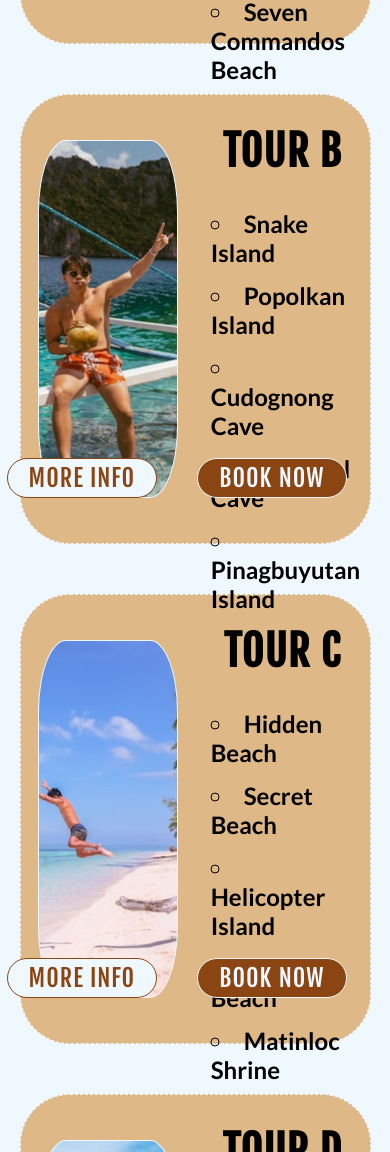
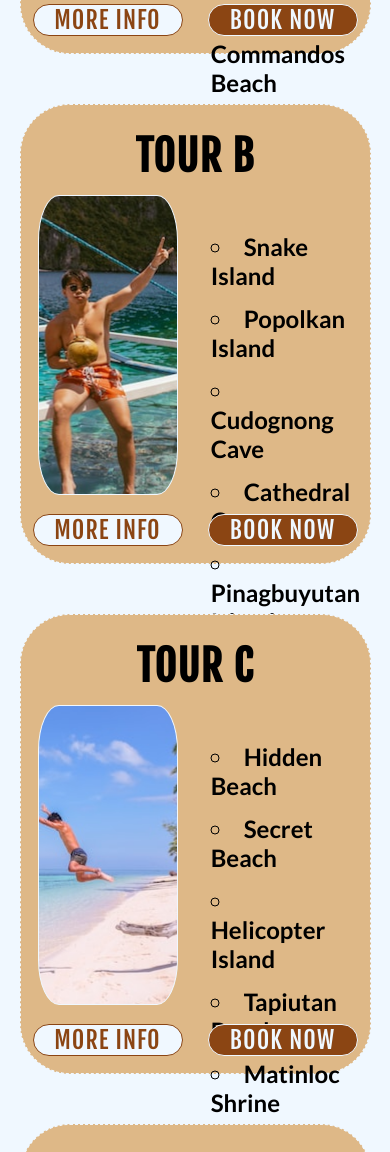
Before and after one commit to dcigic92/pp1-el-nido-tours, a plain HTML site: page index.html in a window 390 px wide. Shown: the part 848-2000 px from the top of the page. Drawn offline with Linux system fonts and the light colour scheme.

Commit message:
Fix index page basic html structure for better responsiveness

```diff
--- a/assets/css/style.css
+++ b/assets/css/style.css
@@ -71,32 +71,6 @@ h1, h2, h3, h4, .special-text {
     display: none;
 }
 
-/*
-#menu {
-    background-color: saddlebrown;
-    height: 60px;
-    line-height: 60px;
-    text-align: center;
-    border-bottom: 1.5px dashed aliceblue;
-    border-top: 1.5px solid aliceblue;
-}
-
-#menu > a {
-    text-decoration: none;
-    color: aliceblue;
-    font-size: 150%;
-    margin-right: 25px;
-    margin-left: 25px;
-}
-
-#menu > a:hover {
-	color: burlywood;
-}
-*/
-.active {
-    border-bottom: 2px solid aliceblue;
-}
-
 /* Main content */
 
 .top-margin {
@@ -104,7 +78,14 @@ h1, h2, h3, h4, .special-text {
 }
 
 .wrapper {
-    height: 450px;
+    height: 460px;
+}
+
+.divider {
+    height: 100%;
+    width: 49%;
+    margin: 0 0.5%;
+    border: 1.5px dashed aliceblue;
 }
 
 .content-bg {
@@ -112,22 +93,32 @@ h1, h2, h3, h4, .special-text {
     border-radius: 50px;
 }
 
-.container-left {
-    height: 100%;
-    width: 50%;
+.float-left {
     float: left;
 }
 
-.container-right {
-    height: 100%;
-    width: 50%;
+.float-right {
     float: right;
 }
 
-.divider {
-    width: 49%;
-    margin: 0 0.5%;
-    border: 1.5px dashed aliceblue;
+.title-container {
+    height: 70px;
+    width: 100%;
+}
+
+.image-container {
+    height: 300px;
+    width: 50%;
+}
+
+.text-container {
+    height: 300px;
+    width: 50%;
+}
+
+.buttons-container {
+    height: 70px;
+    width: 100%;
 }
 
 /* Main content images */
@@ -139,9 +130,9 @@ h1, h2, h3, h4, .special-text {
 }
 
 .image {
-    width: 80%;
-    height: 80%;
-    border-radius: 25%;
+    width: 85%;
+    height: 95%;
+    border-radius: 15%;
     border: 1px solid aliceblue;
 }
 
@@ -171,14 +162,15 @@ h1, h2, h3, h4, .special-text {
 
 /* Main content text */
 
-.text-container {
-    position: relative;
+.title {
+    padding-top: 25px;
+    text-align: center;
+    font-size: 175%;
+    margin-bottom: 20px;
 }
 
-.title {
-    margin: 30px 0 25px 0;
-    text-align: center;
-    font-size: 175%;
+.text-container ul {
+    padding-top: 30px;
 }
 
 .text-container li {
@@ -189,16 +181,9 @@ h1, h2, h3, h4, .special-text {
 
 /* Buttons */
 
-.buttons-container {
-    position: absolute;
-    bottom: 8%;
-    right: 7%;
-}
-
 .button {
     border-radius: 50px;
     width: 150px;
-    height: 40px;
 }
 
 .button-left {
@@ -236,9 +221,15 @@ h1, h2, h3, h4, .special-text {
 
 footer {
     height: 100px;
+    width: 100%;
     background-color: saddlebrown;
     margin-top: 50px;
     border-top: 1.5px dashed aliceblue;
+}
+
+#copyright-container, #socials-container {
+    width: 50%;
+    height: 100%;
 }
 
 footer h3 {
@@ -367,6 +358,10 @@ fieldset {
     margin: 0 5%;
 }
 
+#form-container, #contact-details {
+    height: 100%;
+}
+
 /* Contact page form */
 
 .field-properties {
@@ -462,37 +457,28 @@ textarea {
 /* For larger to medium screens size from 1200px wide and down */
 @media screen and (max-width: 1200px) {
     .wrapper {
-        height: 950px;
+        height: 970px;
         margin-left: 5%;
         margin-right: 5%;
     }
 
     .container-top {
-        height: 450px;
+        height: 460px;
         width: 100%;
         margin: 0 0 50px 0;
     }
 
     .container-bottom {
-        height: 450px;
+        height: 460px;
         width: 100%;
         margin: 0 0 0 0;
     }
 
     .image {
         width: 80%;
-        height: 80%;
-        border-radius: 20%;
+        height: 100%;
+        border-radius: 15%;
         border: 1px solid aliceblue;
-    }
-
-    .buttons-container {
-        bottom: 10%;
-        right: 15%;
-    }
-
-    .button-right {
-        margin-left: 40px;
     }
 
     #socials > li {
@@ -506,11 +492,6 @@ textarea {
 
 /* For medium screen sizes from 992px wide and down */
 @media screen and (max-width: 992px) {
-    .buttons-container {
-        bottom: 10%;
-        right: 13%;
-    }
-
     footer {
         height: 200px;
         position: relative;
@@ -555,7 +536,7 @@ textarea {
     }
 }
 
-/* For small screen sizes below 768px width */
+/* For small screen sizes from 768px wide and down */
 @media screen and (max-width: 768px) {
     .top-menu a {
         float: left;
--- a/index.html
+++ b/index.html
@@ -28,14 +28,13 @@
             <i class="fa-solid fa-bars"></i>
         </a>
     </nav>
-    <section>
     <div class="wrapper top-margin">
-            <div class="container-left content-bg divider container-top">
-                <div class="container-left center-content">
+        <div class="float-left content-bg divider container-top">
+            <h2 class="title title-container">Tour A</h2>
+            <div class="image-container float-left center-content">
                 <div id="image-tour-a" class="image"></div>
             </div>
-                <div class="text-container container-right">
-                    <h2 class="title">Tour A</h2>
+            <div class="text-container float-right">
                 <ul class="content-width">
                     <li>Big Lagoon</li>
                     <li>Small Lagoon</li>
@@ -43,6 +42,30 @@
                     <li>Shimizu Island</li>
                     <li>Seven Commandos Beach</li>
                 </ul>
+            </div>
+            <div class="buttons-container special-text center-content">
+                <div class="button button-left center-content">
+                    <a href="about.html">More info</a>
+                </div>
+                <div class="button button-right center-content">
+                    <a href="booking.html">Book now</a>
+                </div>
+            </div>
+        </div>
+        <div class="float-right content-bg divider container-bottom">
+            <h2 class="title title-container">Tour B</h2>
+            <div class="image-container float-left center-content">
+                <div id="image-tour-b" class="image"></div>
+            </div>
+            <div class="text-container float-right">
+                <ul class="content-width">
+                    <li>Snake Island</li>
+                    <li>Popolkan Island</li>
+                    <li>Cudognong Cave</li>
+                    <li>Cathedral Cave</li>
+                    <li>Pinagbuyutan Island</li>
+                </ul>
+            </div>
             <div class="buttons-container special-text center-content">
                 <div class="button button-left center-content">
                     <a href="about.html">More info</a>
@@ -53,19 +76,44 @@
             </div>
         </div>
     </div>
-            <div class="container-right content-bg divider container-bottom">
-                <div class="container-left center-content">
-                    <div id="image-tour-b" class="image"></div>
+    <div class="wrapper top-margin">
+        <div class="float-left content-bg divider container-top">
+            <h2 class="title title-container">Tour C</h2>
+            <div class="image-container float-left center-content">
+                <div id="image-tour-c" class="image"></div>
             </div>
-                <div class="text-container container-right">
-                    <h2 class="title">Tour B</h2>
+            <div class="text-container float-right">
                 <ul class="content-width">
-                        <li>Snake Island</li>
-                        <li>Popolkan Island</li>
-                        <li>Cudognong Cave</li>
-                        <li>Cathedral Cave</li>
-                        <li>Pinagbuyutan Island</li>
+                    <li>Hidden Beach</li>
+                    <li>Secret Beach</li>
+                    <li>Helicopter Island</li>
+                    <li>Tapiutan Beach</li>
+                    <li>Matinloc Shrine</li>
                 </ul>
+            </div>
+            <div class="buttons-container special-text center-content">
+                <div class="button button-left center-content">
+                    <a href="about.html">More info</a>
+                </div>
+                <div class="button button-right center-content">
+                    <a href="booking.html">Book now</a>
+                </div>
+            </div>
+        </div>
+        <div class="float-right content-bg divider container-bottom">
+            <h2 class="title title-container">Tour D</h2>
+            <div class="image-container float-left center-content">
+                <div id="image-tour-d" class="image"></div>
+            </div>
+            <div class="text-container float-right">
+                <ul class="content-width">
+                    <li>Cadlao Island</li>
+                    <li>Small Lagoon</li>
+                    <li>Pasandigan Beach</li>
+                    <li>Paradise Beach</li>
+                    <li>Bucal Island</li>
+                </ul>
+            </div>
             <div class="buttons-container special-text center-content">
                 <div class="button button-left center-content">
                     <a href="about.html">More info</a>
@@ -76,61 +124,11 @@
             </div>
         </div>
     </div>
-        </div>
-        <div class="wrapper top-margin">
-            <div class="container-left content-bg divider container-top">
-                <div class="container-left center-content">
-                    <div id="image-tour-c" class="image"></div>
-                </div>
-                <div class="text-container container-right">
-                    <h2 class="title">Tour C</h2>
-                    <ul class="content-width">
-                        <li>Hidden Beach</li>
-                        <li>Secret Beach</li>
-                        <li>Helicopter Island</li>
-                        <li>Tapiutan Beach</li>
-                        <li>Matinloc Shrine</li>
-                    </ul>
-                    <div class="buttons-container special-text center-content">
-                        <div class="button button-left center-content">
-                            <a href="about.html">More info</a>
-                        </div>
-                        <div class="button button-right center-content">
-                            <a href="booking.html">Book now</a>
-                        </div>
-                    </div>
-                </div>
-            </div>
-            <div class="container-right content-bg divider container-bottom">
-                <div class="container-left center-content">
-                    <div id="image-tour-d" class="image"></div>
-                </div>
-                <div class="text-container container-right">
-                    <h2 class="title">Tour D</h2>
-                    <ul class="content-width">
-                        <li>Cadlao Island</li>
-                        <li>Small Lagoon</li>
-                        <li>Pasandigan Beach</li>
-                        <li>Paradise Beach</li>
-                        <li>Bucal Island</li>
-                    </ul>
-                    <div class="buttons-container special-text center-content">
-                        <div class="button button-left center-content">
-                            <a href="about.html">More info</a>
-                        </div>
-                        <div class="button button-right center-content">
-                            <a href="booking.html">Book now</a>
-                        </div>
-                    </div>
-                </div>
-            </div>
-        </div>
-    </section>
     <footer>
-        <div id="copyright-container" class="container-left center-content special-text">
+        <div id="copyright-container" class="float-left center-content special-text">
             <h3>Created by Dino Cigic 2023 ©</h3>
         </div>
-        <div id="socials-container" class="container-right center-content special-text">
+        <div id="socials-container" class="float-right center-content special-text">
             <h3>Find us on:</h3>
             <ul id="socials">
                 <li>
```
Also changed, not shown: about.html (+2 -2 lines), booking-confirmation.html (+2 -2 lines), booking.html (+2 -2 lines), contact-confirmation.html (+2 -2 lines), contact.html (+4 -4 lines). Lines whose indentation alone changed are shown as unchanged.
